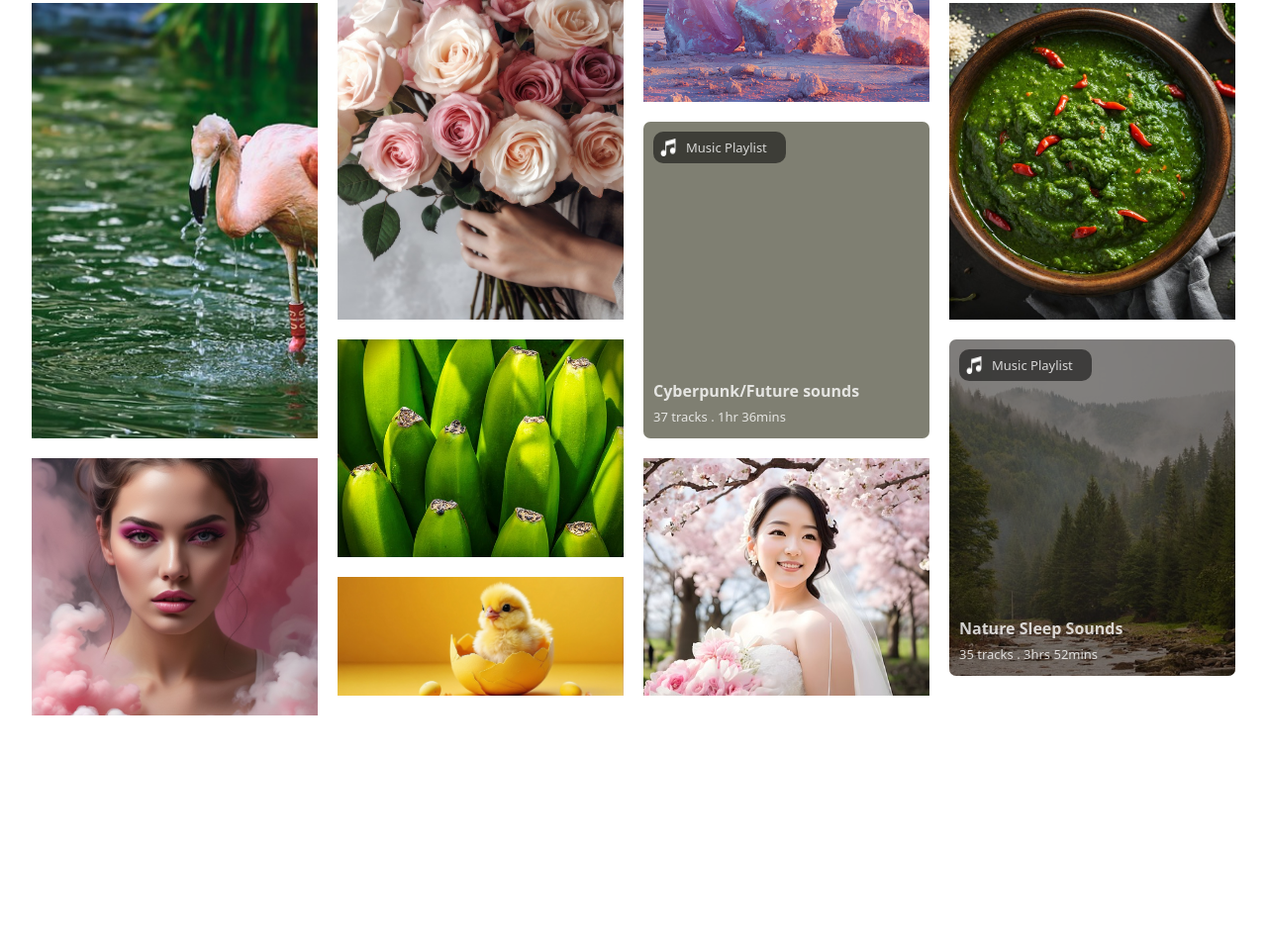
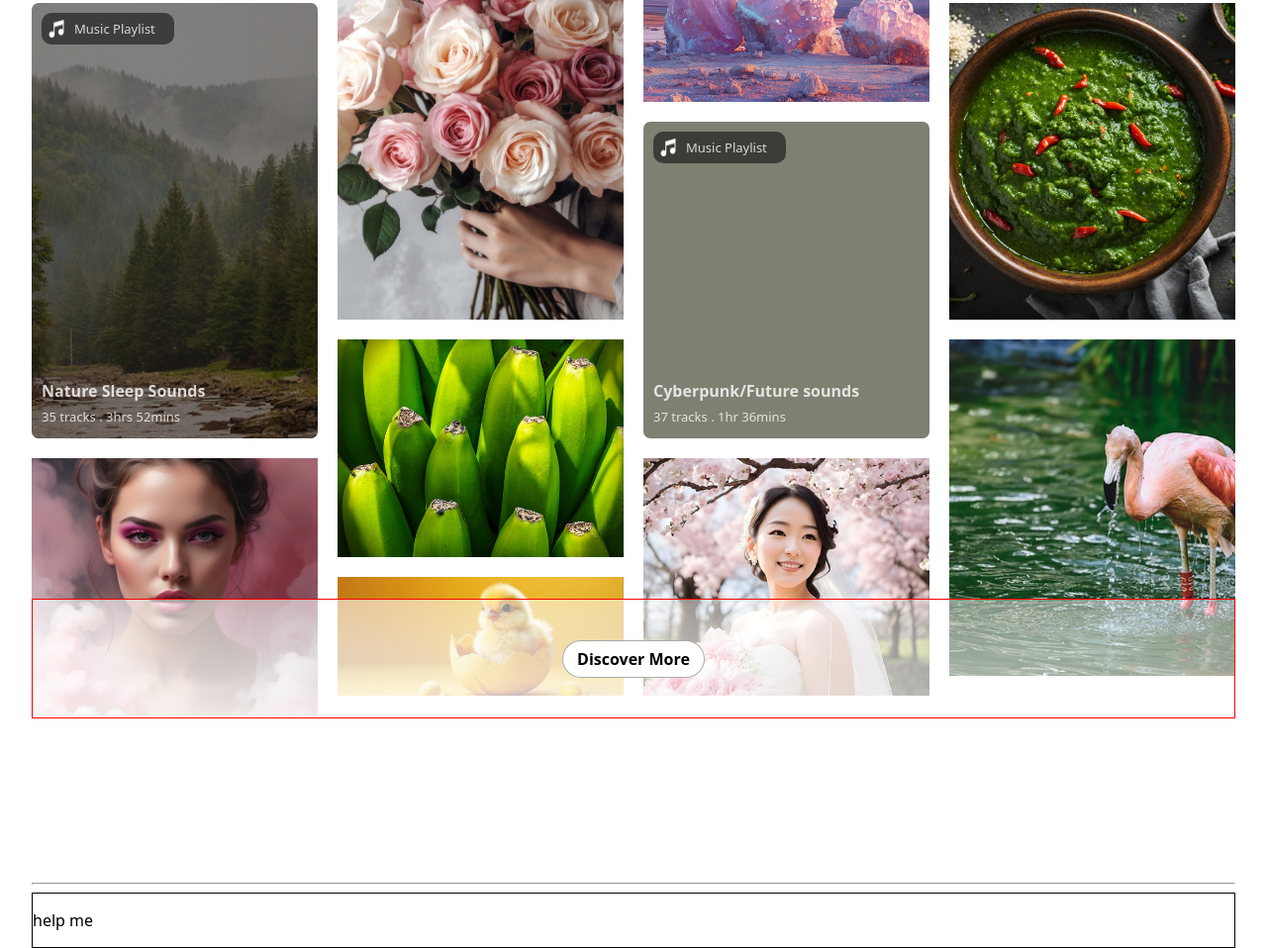
Before and after one commit to Damiieibikun/Pixabay-homepage, a plain HTML site: page index.html in a window 1280 px wide. Shown: the part 1607-2565 px from the top of the page at 99% size. Before the commit the page ends 2370 px from the top, so only its background shows below. Drawn offline with Linux system fonts and the light colour scheme.

Commit message:
working on final section

```diff
--- a/index.html
+++ b/index.html
@@ -316,24 +316,19 @@
 
                 <div class="sher-section"> ai&nbsp; aigenerated&nbsp; </div>
             </div>
-            <div class="grid-item tall2 sixteen flex">
-                <div class="sher-section flex-centered">
-                    <div class="flex top-icons">
-                        <div class="sher-section-icons flex-centered">
-                            <img src="images/bookmark.png" alt="bookmark"></div>
-
-                        <div class="sher-section-icons flex-centered">
-                            <img src="images/like.png" alt="heart">
-                        </div>
+            <div class="grid-itemc tall2 sixteen">
+                <div class="flex-column overlay3 music-playlist">
+                    <div class="playlist flex">
+                        <img src="images/musical-note.png" alt="musical note">
+                        <span>Music Playlist</span>
                     </div>
-
-                    <div>
-                        <img src="images/award.png" alt="award" style="width: 120%;">
+                    <div class="playlist-info flex-column">
+                        <span>Nature Sleep Sounds</span>
+                        <span>35 tracks . 3hrs 52mins</span>
                     </div>
                 </div>
+            </div>
 
-                <div class="sher-section"> flamingo&nbsp; nature&nbsp; bird</div>
-            </div>
 
             <div class="grid-item tall1 seventeen flex">
                 <div class="sher-section flex-centered">
@@ -383,18 +378,25 @@
 
                 <div class="sher-section"> banana&nbsp; tree&nbsp; fruit</div>
             </div>
-            <div class="grid-itemc tall2 twenty">
-                <div class="flex-column overlay3 music-playlist">
-                    <div class="playlist flex">
-                        <img src="images/musical-note.png" alt="musical note">
-                        <span>Music Playlist</span>
+            <div class="grid-item tall2 twenty flex">
+                <div class="sher-section flex-centered">
+                    <div class="flex top-icons">
+                        <div class="sher-section-icons flex-centered">
+                            <img src="images/bookmark.png" alt="bookmark"></div>
+
+                        <div class="sher-section-icons flex-centered">
+                            <img src="images/like.png" alt="heart">
+                        </div>
                     </div>
-                    <div class="playlist-info flex-column">
-                        <span>Nature Sleep Sounds</span>
-                        <span>35 tracks . 3hrs 52mins</span>
+
+                    <div>
+                        <img src="images/award.png" alt="award" style="width: 120%;">
                     </div>
                 </div>
+
+                <div class="sher-section"> flamingo&nbsp; nature&nbsp; bird</div>
             </div>
+
             <div class="grid-item tall3 twenty-one flex">
                 <div class="sher-section flex-centered">
                     <div class="flex top-icons">
@@ -451,6 +453,18 @@
 
             </div>
         </div>
+
+
+        <div class="discover-more flex-centered">
+            <div class="transparent-btn">
+                Discover More
+            </div>
+        </div>
+        <hr>
+
+        <div class="final-section" style=" border:1px solid black">
+            <p>help me</p>
+        </div>
     </div>
 
 </body>
--- a/styles/styles.css
+++ b/styles/styles.css
@@ -4,8 +4,6 @@ body {
         box-sizing: border-box;
         font-family: system-ui, -apple-system, BlinkMacSystemFont, 'Segoe UI', Roboto, Oxygen, Ubuntu, Cantarell, 'Open Sans', 'Helvetica Neue', sans-serif;
     }
-
-
     /* regular styles */
 
     .flex {
@@ -24,8 +22,6 @@ body {
         align-items: center;
         justify-content: center;
     }
-
-
     /* hero section */
 
     .hero-section {
@@ -155,16 +151,12 @@ body {
         background-color: rgba(128, 128, 128, 0.111);
         cursor: pointer;
     }
-
-
     /* main section */
 
     .main {
         width: 95%;
         margin: auto;
     }
-
-
     /* grid section */
 
     .grid {
@@ -215,8 +207,6 @@ body {
     .tall3 {
         grid-row: span 4;
     }
-
-
     /* Images styles */
 
     .overlay2 {
@@ -317,8 +307,6 @@ body {
     .sher-section-icons:hover {
         border: 1px solid white;
     }
-
-
     /* images background */
 
     .one {
@@ -394,8 +382,7 @@ body {
     }
 
     .sixteen {
-    background-image: url('../images/img16.jpg');
-    justify-content: space-between;
+        background-image: url('../images/img20.jpg');
     }
 
     .seventeen {
@@ -413,7 +400,8 @@ body {
     }
 
     .twenty {
-    background-image: url('../images/img20.jpg');
+        background-image: url('../images/img16.jpg');
+        justify-content: space-between;
     }
 
     .twenty-one {
@@ -450,9 +438,9 @@ body {
     .thirteen:hover,
     .fourteen:hover,
     .fifteen:hover,
-.sixteen:hover,
     .seventeen:hover,
     .nineteen:hover,
+    .twenty:hover,
     .twenty-one:hover,
     .twenty-two:hover,
     .twenty-three:hover {
@@ -460,3 +448,25 @@ body {
             display: flex;
         }
     }
+    /* Bottom section */
+
+    .discover-more {
+        background-image: linear-gradient(to top right, rgba(255, 255, 255, 0.882), rgba(255, 255, 255, 0.4));
+        /* height: 160px; */
+        height: 119px;
+        /* bottom: 180px; */
+        bottom: 158px;
+        position: relative;
+        border: 1px solid red;
+    }
+
+    .discover-more>div {
+        color: black;
+        border: 1px solid rgba(0, 0, 0, 0.332);
+        background-color: white;
+    }
+
+    .discover-more>div:hover {
+        border-color: black;
+        background-color: white;
+    }
```
Lines whose indentation alone changed are shown as unchanged.
